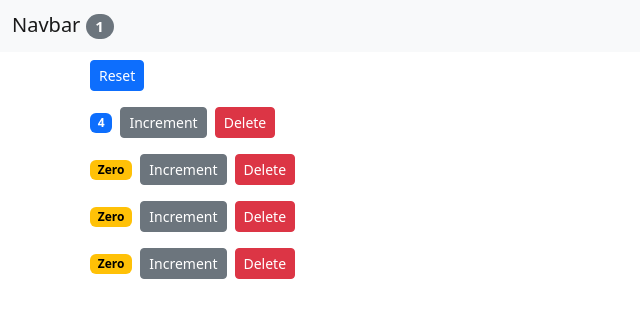
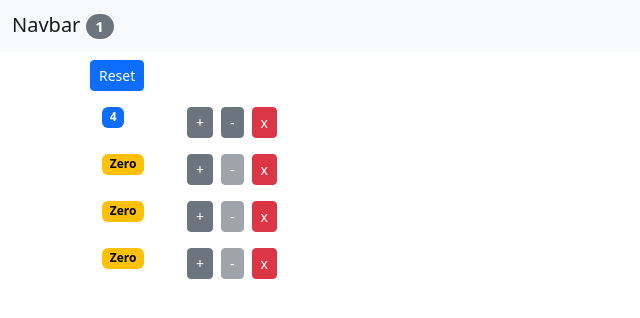
Before and after one commit to mightyhyuk/counter, a React (Create React App) app: page / in a window 1280 px wide. Shown: the top 318 px of the page, without its empty margins (0-640 px from the left). Built offline with nearby package versions, Linux system fonts and the light colour scheme.

Commit message:
Add Decrement button

```diff
--- a/src/App.js
+++ b/src/App.js
@@ -26,6 +26,7 @@
             counters={this.state.counters}
             onReset={this.handleReset}
             onIncrement={this.handleIncrement}
+            onDecrement={this.handleDecrement}
             onDelete={this.handleDelete}
           />
         </main>
@@ -49,6 +50,14 @@
     this.setState({ counters });
   };
 
+  handleDecrement = (counter) => {
+    const counters = [...this.state.counters];
+    const index = counters.indexOf(counter);
+    counters[index] = { ...counter };
+    counters[index].value--;
+    this.setState({ counters });
+  };
+
   handleDelete = (counterId) => {
     const counters = this.state.counters.filter((c) => c.id !== counterId);
     this.setState({ counters });
--- a/src/components/counter.jsx
+++ b/src/components/counter.jsx
@@ -3,20 +3,33 @@
 class Counter extends Component {
   render() {
     return (
-      <div>
+      <div className="container">
+        <div className="row">
+          <div className="col col-1">
             <span className={this.getBadgeClasses()}>{this.formatCount()}</span>
+          </div>
+          <div className="col">
             <button
               onClick={() => this.props.onIncrement(this.props.counter)}
               className="btn btn-secondary btn-sm"
             >
-          Increment
+              +
+            </button>
+            <button
+              onClick={() => this.props.onDecrement(this.props.counter)}
+              className="btn btn-secondary btn-sm m-2"
+              disabled={this.props.counter.value === 0}
+            >
+              -
             </button>
             <button
               onClick={() => this.props.onDelete(this.props.counter.id)}
-          className="btn btn-danger btn-sm m-2"
+              className="btn btn-danger btn-sm"
             >
-          Delete
+              x
             </button>
+          </div>
+        </div>
       </div>
     );
   }
--- a/src/components/counters.jsx
+++ b/src/components/counters.jsx
@@ -3,7 +3,8 @@
 
 class Counters extends Component {
   render() {
-    const { onReset, counters, onDelete, onIncrement } = this.props;
+    const { onReset, counters, onDelete, onIncrement, onDecrement } =
+      this.props;
 
     return (
       <>
@@ -15,6 +16,7 @@
             key={counter.id}
             onDelete={onDelete}
             onIncrement={onIncrement}
+            onDecrement={onDecrement}
             counter={counter}
           />
         ))}
```
Lines whose indentation alone changed are shown as unchanged.
